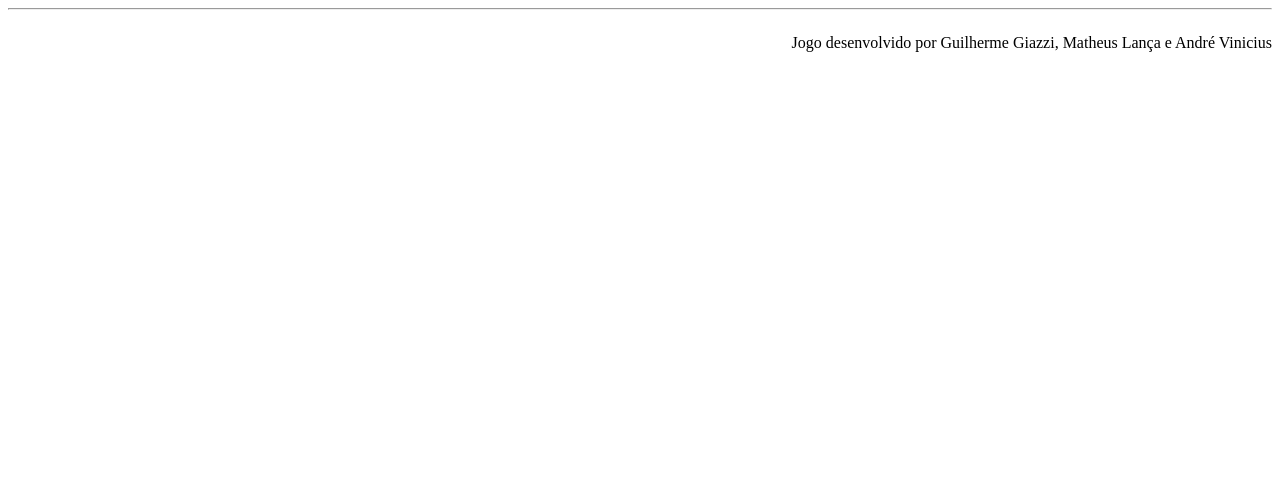
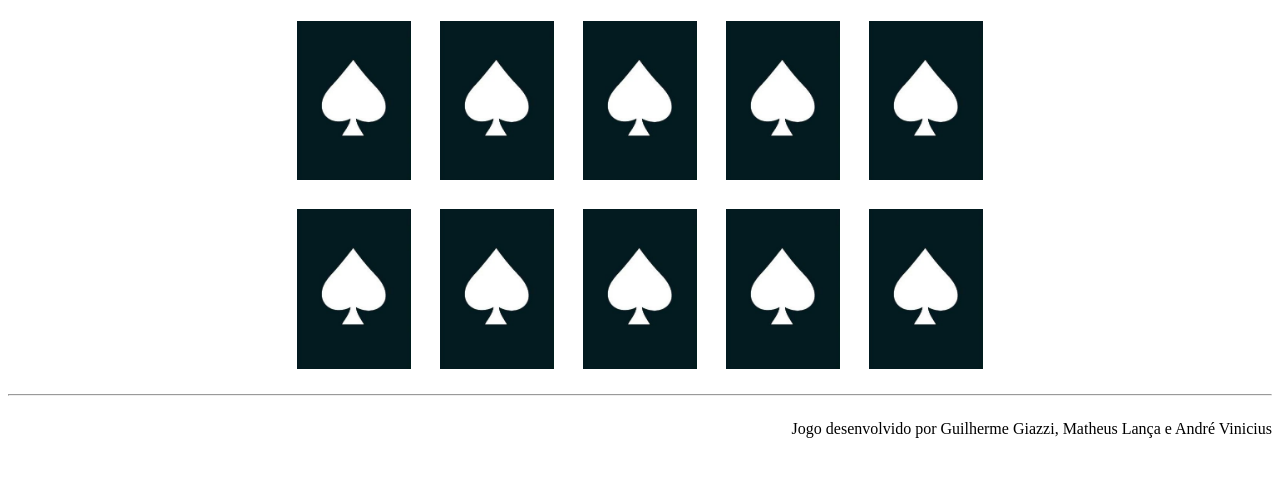
Before and after one commit to giazzi53/Improve-your-memory, a PHP site: page /jogo.html in a window 1280 px wide. Shown: the top 477 px of the page. Run offline with PHP 8.4, Linux system fonts and the light colour scheme.

Commit message:
Adicionadas as cartas e começo de desenvolvimento do jogo

```diff
--- a/jogo.css
+++ b/jogo.css
@@ -5,3 +5,8 @@ body{
 footer p{
 	float: right;
 }
+
+.hidden-card{
+	width: 9%;
+	padding: 1%;
+}
--- a/jogo.html
+++ b/jogo.html
@@ -4,10 +4,26 @@
 	<meta charset = "utf-8" author = "Guilherme Giazzi, Matheus Lança e André Vinicius">
 	<link rel="stylesheet" type="text/css" href="jogo.css">
 	<title>Improve your memory - Jogo</title>
+	<script src="jogo.js"></script>
 </head>
 
 <body>
+	<div class="cards">
+		<img class="hidden-card" src="images/hidden-card.png" onclick="revealCard()">
+		<img class="hidden-card" src="images/hidden-card.png" onclick="revealCard()">
+		<img class="hidden-card" src="images/hidden-card.png" onclick="revealCard()">
+		<img class="hidden-card" src="images/hidden-card.png" onclick="revealCard()">
+		<img class="hidden-card" src="images/hidden-card.png" onclick="revealCard()">
 
+		<br>
+
+		<img class="hidden-card" src="images/hidden-card.png" onclick="revealCard()">
+		<img class="hidden-card" src="images/hidden-card.png" onclick="revealCard()">
+		<img class="hidden-card" src="images/hidden-card.png" onclick="revealCard()">
+		<img class="hidden-card" src="images/hidden-card.png" onclick="revealCard()">
+		<img class="hidden-card" src="images/hidden-card.png" onclick="revealCard()">
+
+	</div>
 </body>
 
 <footer>
--- /dev/null
+++ b/jogo.js
@@ -0,0 +1,3 @@
+function revealCard(){
+    document.getElementsByClassName("hidden-card").src = "images/queda-bastilha.png"
+}
```
Also changed, not shown: images/hidden-card.png (added), images/queda-bastilha.png (added).
